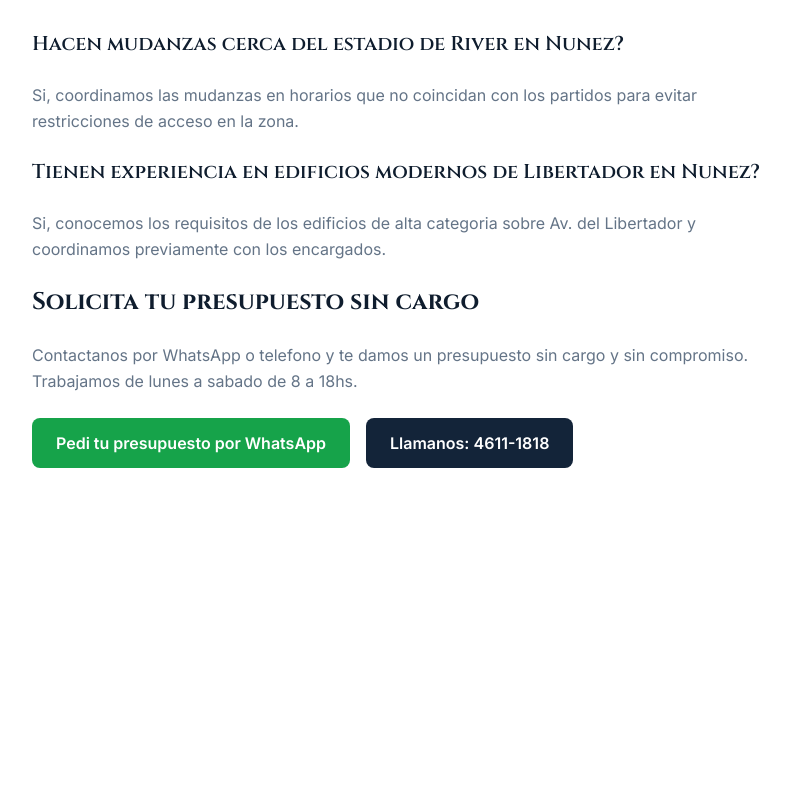
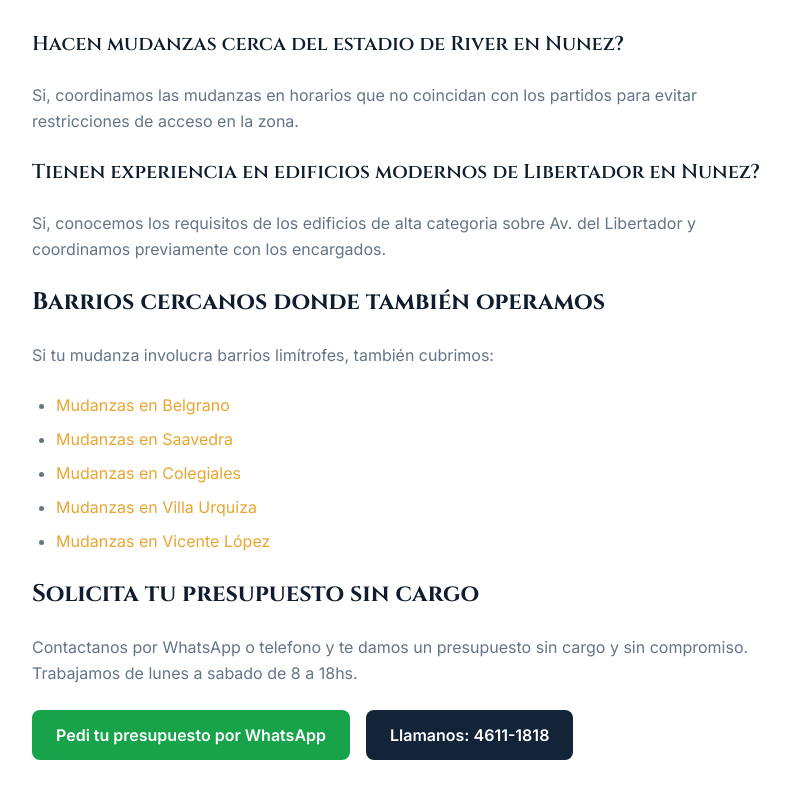
Before and after one commit to Lukaku55/marinomudanzas-next, a Next.js app: page /blog/mudanzas-nunez in a window 1280 px wide. Shown: the part 743-1541 px from the top of the page, without its empty margins (240-1030 px from the left). Before the commit the page ends 1291 px from the top, so only its background shows below. Built offline with nearby package versions, Linux system fonts and the light colour scheme.

Commit message:
SEO: agregar links internos a Núñez, Villa Urquiza, Liniers y Mataderos

```diff
--- a/app/blog/mudanzas-liniers/page.tsx
+++ b/app/blog/mudanzas-liniers/page.tsx
@@ -55,6 +55,16 @@ export default function Page() {
             <p>Si, realizamos mudanzas de locales comerciales y oficinas en Liniers, coordinando el traslado para minimizar el tiempo de inactividad del negocio.</p>
             <h3 className="font-display text-xl font-semibold text-foreground mt-6 mb-2">Pueden acceder a la zona del mercado en Liniers?</h3>
             <p>Si, conocemos los horarios de trafico de la zona del mercado y planificamos las mudanzas en los momentos de menor congestion.</p>
+            <h2 className="font-display text-2xl font-bold text-foreground mt-10 mb-4">Barrios cercanos donde también operamos</h2>
+            <p>Si tu mudanza involucra barrios limítrofes, también cubrimos:</p>
+            <ul className="list-disc pl-6 space-y-2">
+              <li><a href="/blog/mudanzas-flores" className="text-gold hover:underline">Mudanzas en Flores</a></li>
+              <li><a href="/blog/mudanzas-mataderos" className="text-gold hover:underline">Mudanzas en Mataderos</a></li>
+              <li><a href="/blog/mudanzas-villa-luro" className="text-gold hover:underline">Mudanzas en Villa Luro</a></li>
+              <li><a href="/blog/mudanzas-floresta" className="text-gold hover:underline">Mudanzas en Floresta</a></li>
+              <li><a href="/blog/mudanzas-villa-soldati" className="text-gold hover:underline">Mudanzas en Villa Soldati</a></li>
+            </ul>
+
             <h2 className="font-display text-2xl font-bold text-foreground mt-10 mb-4">Solicita tu presupuesto sin cargo</h2>
             <p>Contactanos por WhatsApp o telefono y te damos un presupuesto sin cargo y sin compromiso. Trabajamos de lunes a sabado de 8 a 18hs.</p>
             <div className="flex flex-col sm:flex-row gap-4 mt-6">
--- a/app/blog/mudanzas-mataderos/page.tsx
+++ b/app/blog/mudanzas-mataderos/page.tsx
@@ -55,6 +55,16 @@ export default function Page() {
             <p>Recomendamos evitar los domingos para mudanzas en la zona de la feria. De lunes a sabado no hay restricciones y realizamos mudanzas sin inconvenientes.</p>
             <h3 className="font-display text-xl font-semibold text-foreground mt-6 mb-2">Pueden hacer mudanzas a Mataderos desde el norte de CABA?</h3>
             <p>Si, realizamos mudanzas desde cualquier barrio de CABA hacia Mataderos. Conocemos las rutas mas eficientes para optimizar el tiempo del traslado.</p>
+            <h2 className="font-display text-2xl font-bold text-foreground mt-10 mb-4">Barrios cercanos donde también operamos</h2>
+            <p>Si tu mudanza involucra barrios limítrofes, también cubrimos:</p>
+            <ul className="list-disc pl-6 space-y-2">
+              <li><a href="/blog/mudanzas-liniers" className="text-gold hover:underline">Mudanzas en Liniers</a></li>
+              <li><a href="/blog/mudanzas-villa-lugano" className="text-gold hover:underline">Mudanzas en Villa Lugano</a></li>
+              <li><a href="/blog/mudanzas-flores" className="text-gold hover:underline">Mudanzas en Flores</a></li>
+              <li><a href="/blog/mudanzas-villa-riachuelo" className="text-gold hover:underline">Mudanzas en Villa Riachuelo</a></li>
+              <li><a href="/blog/mudanzas-villa-soldati" className="text-gold hover:underline">Mudanzas en Villa Soldati</a></li>
+            </ul>
+
             <h2 className="font-display text-2xl font-bold text-foreground mt-10 mb-4">Solicita tu presupuesto sin cargo</h2>
             <p>Contactanos por WhatsApp o telefono y te damos un presupuesto sin cargo y sin compromiso. Trabajamos de lunes a sabado de 8 a 18hs.</p>
             <div className="flex flex-col sm:flex-row gap-4 mt-6">
--- a/app/blog/mudanzas-nunez/page.tsx
+++ b/app/blog/mudanzas-nunez/page.tsx
@@ -55,6 +55,16 @@ export default function Page() {
             <p>Si, coordinamos las mudanzas en horarios que no coincidan con los partidos para evitar restricciones de acceso en la zona.</p>
             <h3 className="font-display text-xl font-semibold text-foreground mt-6 mb-2">Tienen experiencia en edificios modernos de Libertador en Nunez?</h3>
             <p>Si, conocemos los requisitos de los edificios de alta categoria sobre Av. del Libertador y coordinamos previamente con los encargados.</p>
+            <h2 className="font-display text-2xl font-bold text-foreground mt-10 mb-4">Barrios cercanos donde también operamos</h2>
+            <p>Si tu mudanza involucra barrios limítrofes, también cubrimos:</p>
+            <ul className="list-disc pl-6 space-y-2">
+              <li><a href="/blog/mudanzas-belgrano" className="text-gold hover:underline">Mudanzas en Belgrano</a></li>
+              <li><a href="/blog/mudanzas-saavedra" className="text-gold hover:underline">Mudanzas en Saavedra</a></li>
+              <li><a href="/blog/mudanzas-colegiales" className="text-gold hover:underline">Mudanzas en Colegiales</a></li>
+              <li><a href="/blog/mudanzas-villa-urquiza" className="text-gold hover:underline">Mudanzas en Villa Urquiza</a></li>
+              <li><a href="/blog/mudanzas-vicente-lopez" className="text-gold hover:underline">Mudanzas en Vicente López</a></li>
+            </ul>
+
             <h2 className="font-display text-2xl font-bold text-foreground mt-10 mb-4">Solicita tu presupuesto sin cargo</h2>
             <p>Contactanos por WhatsApp o telefono y te damos un presupuesto sin cargo y sin compromiso. Trabajamos de lunes a sabado de 8 a 18hs.</p>
             <div className="flex flex-col sm:flex-row gap-4 mt-6">
--- a/app/blog/mudanzas-villa-urquiza/page.tsx
+++ b/app/blog/mudanzas-villa-urquiza/page.tsx
@@ -55,6 +55,16 @@ export default function Page() {
             <p>Si, contamos con camiones de distintos tamanos para mudanzas de casas grandes en Villa Urquiza, incluyendo el desmontaje y montaje de muebles a medida.</p>
             <h3 className="font-display text-xl font-semibold text-foreground mt-6 mb-2">Pueden mover autos o motos durante la mudanza en Villa Urquiza?</h3>
             <p>No trasladamos vehiculos, pero podemos coordinar el traslado de todos los demas bienes del hogar con total seguridad.</p>
+            <h2 className="font-display text-2xl font-bold text-foreground mt-10 mb-4">Barrios cercanos donde también operamos</h2>
+            <p>Si tu mudanza involucra barrios limítrofes, también cubrimos:</p>
+            <ul className="list-disc pl-6 space-y-2">
+              <li><a href="/blog/mudanzas-belgrano" className="text-gold hover:underline">Mudanzas en Belgrano</a></li>
+              <li><a href="/blog/mudanzas-saavedra" className="text-gold hover:underline">Mudanzas en Saavedra</a></li>
+              <li><a href="/blog/mudanzas-nunez" className="text-gold hover:underline">Mudanzas en Núñez</a></li>
+              <li><a href="/blog/mudanzas-villa-pueyrredon" className="text-gold hover:underline">Mudanzas en Villa Pueyrredón</a></li>
+              <li><a href="/blog/mudanzas-colegiales" className="text-gold hover:underline">Mudanzas en Colegiales</a></li>
+            </ul>
+
             <h2 className="font-display text-2xl font-bold text-foreground mt-10 mb-4">Solicita tu presupuesto sin cargo</h2>
             <p>Contactanos por WhatsApp o telefono y te damos un presupuesto sin cargo y sin compromiso. Trabajamos de lunes a sabado de 8 a 18hs.</p>
             <div className="flex flex-col sm:flex-row gap-4 mt-6">
```
